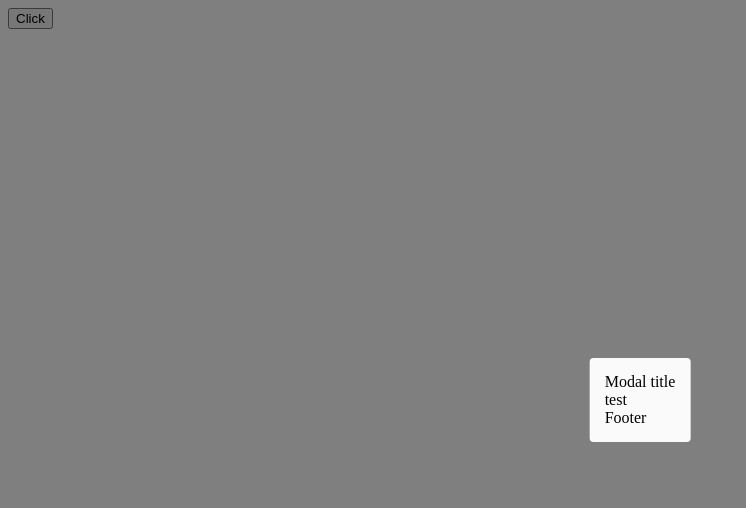
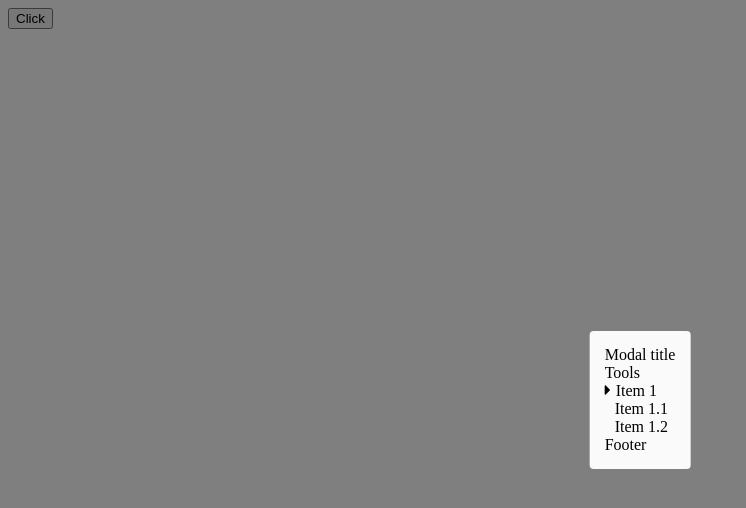
Before and after one commit to kapantzak/vue-sac, a Vue app: page / in a window 1280 px wide. Shown: the top 508 px of the page, without its empty margins (0-746 px from the left). Built offline with nearby package versions, Linux system fonts and the light colour scheme.

Commit message:
Adds items

```diff
--- a/package.json
+++ b/package.json
@@ -8,6 +8,9 @@
     "lint": "vue-cli-service lint"
   },
   "dependencies": {
+    "@fortawesome/fontawesome-svg-core": "^1.2.27",
+    "@fortawesome/free-solid-svg-icons": "^5.12.1",
+    "@fortawesome/vue-fontawesome": "^0.1.9",
     "core-js": "^3.6.4",
     "vue": "^2.6.11"
   },
@@ -18,6 +21,8 @@
     "babel-eslint": "^10.0.3",
     "eslint": "^6.7.2",
     "eslint-plugin-vue": "^6.1.2",
+    "node-sass": "^4.13.1",
+    "sass-loader": "^8.0.2",
     "vue-template-compiler": "^2.6.11"
   },
   "eslintConfig": {
--- a/src/components/Sac.vue
+++ b/src/components/Sac.vue
@@ -4,7 +4,29 @@
     <div class="sac-overlay">
       <div class="sac-modal">
         <header>Modal title</header>
-        <div class="sac-modal-body">test</div>
+        <div class="sac-modal-body">
+          <div class="sac-modal-tooltip">Tools</div>
+          <div class="sac-modal-items">
+            <div class="sac-item">
+              <div class="sac-item-label">
+                <font-awesome-icon
+                  @click="expanded = !expanded"
+                  class="sac-item-toggle-icon"
+                  :icon="['fas', toggleIconClass]"
+                />
+                <span class="sac-item-label-text">Item 1</span>
+              </div>
+              <div class="sac-item-children" v-if="expanded">
+                <div class="sac-item">
+                  <div class="sac-item-label">Item 1.1</div>
+                </div>
+                <div class="sac-item">
+                  <div class="sac-item-label">Item 1.2</div>
+                </div>
+              </div>
+            </div>
+          </div>
+        </div>
         <footer>Footer</footer>
       </div>
     </div>
@@ -12,20 +34,32 @@
 </template>
 
 <script>
+import { FontAwesomeIcon } from "@fortawesome/vue-fontawesome";
+import { library } from "@fortawesome/fontawesome-svg-core";
+import { faCaretDown, faCaretRight } from "@fortawesome/free-solid-svg-icons";
+
+library.add(faCaretDown);
+library.add(faCaretRight);
+
 export default {
   name: "Sac",
+  components: {
+    "font-awesome-icon": FontAwesomeIcon
+  },
   data: () => ({
-    datasource: [
-      {
-        id: 1,
-        descr: "One"
-      }
-    ]
-  })
+    expanded: true
+  }),
+  computed: {
+    toggleIconClass: function() {
+      return this.expanded ? "caret-right" : "caret-down";
+    }
+  }
 };
 </script>
 
-<style scoped>
+<style lang="scss" scoped>
+$items-margin-left: 10px;
+
 .sac-overlay {
   position: fixed;
   width: 100%;
@@ -45,4 +79,17 @@ export default {
   left: 50%;
   transform: translate(-50%, -50%);
 }
+.sac-modal-items {
+  display: flex;
+  flex-direction: row;
+  flex-wrap: wrap;
+  margin: 0 (-$items-margin-left);
+}
+.sac-item {
+  margin-left: $items-margin-left;
+}
+.sac-item-toggle-icon {
+  margin-right: 5px;
+  cursor: pointer;
+}
 </style>
--- a/src/main.js
+++ b/src/main.js
@@ -1,8 +1,8 @@
-import Vue from 'vue'
-import App from './App.vue'
+import Vue from "vue";
+import App from "./App.vue";
 
-Vue.config.productionTip = false
+Vue.config.productionTip = false;
 
 new Vue({
-  render: h => h(App),
-}).$mount('#app')
+  render: h => h(App)
+}).$mount("#app");
```
Also changed, not shown: 1 other file (tests, documents, lock files or other folders).
